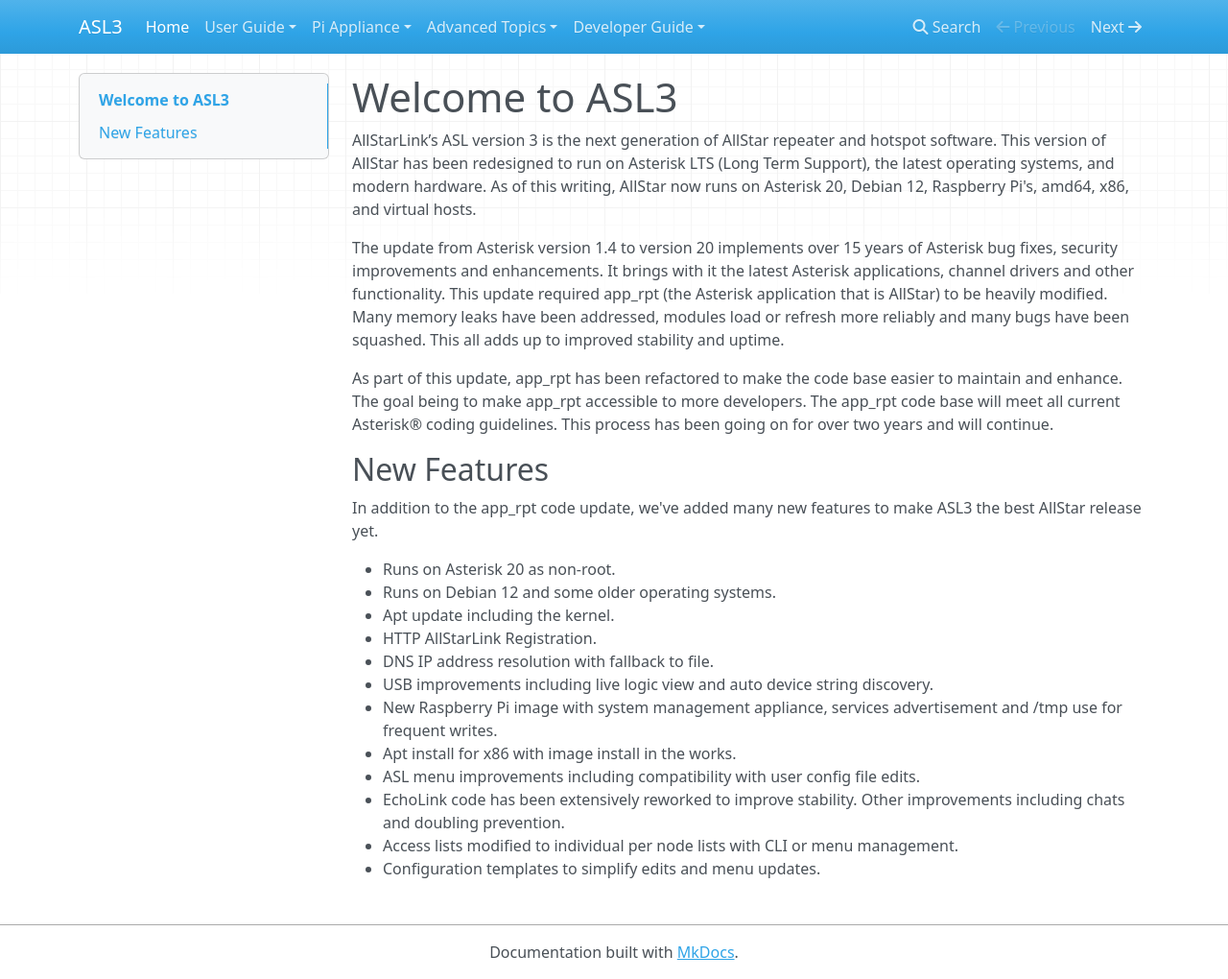
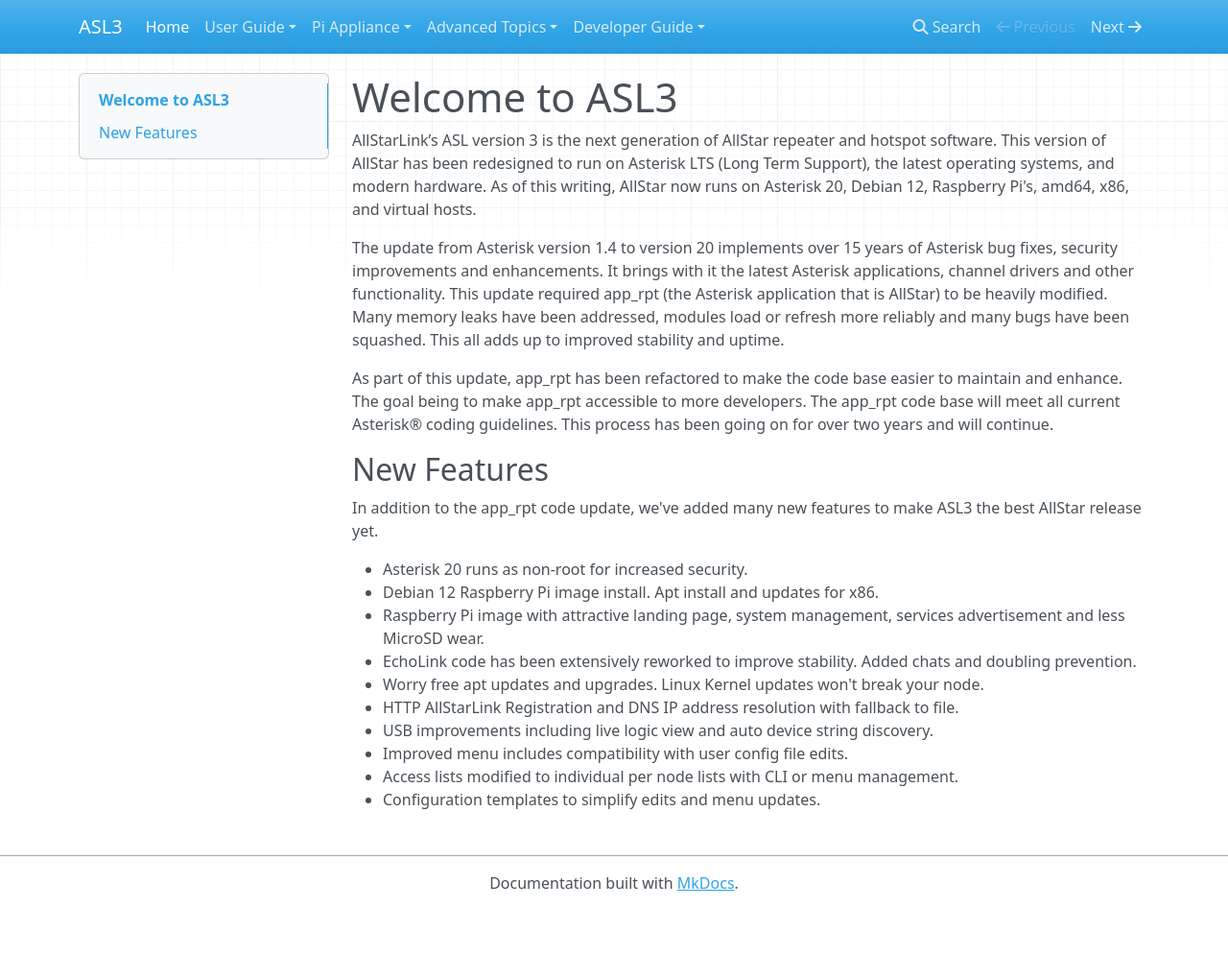
Before and after one commit to AllStarLink/ASL3-Manual, an MkDocs documentation site: the page built from docs/index.md, in a window 1280 px wide and 1020 px high. Shown: the whole window at 96% size. Built offline with MkDocs 1.6.1, drawn with Linux system fonts in a browser that asks for light colours; nearby versions of some CDN libraries.

Commit message:
Features: Add appeal, less geek

```diff
--- a/docs/index.md
+++ b/docs/index.md
@@ -10,15 +10,13 @@
 
 In addition to the app_rpt code update, we've added many new features to make ASL3 the best AllStar release yet.
 
- - Runs on Asterisk 20 as non-root.
- - Runs on Debian 12 and some older operating systems.
- - Apt update including the kernel.
- - HTTP AllStarLink Registration.
- - DNS IP address resolution with fallback to file.
+ - Asterisk 20 runs as non-root for increased security.
+ - Debian 12 Raspberry Pi image install. Apt install and updates for x86.
+ - Raspberry Pi image with attractive landing page, system management, services advertisement and less MicroSD wear.
+ - EchoLink code has been extensively reworked to improve stability. Added chats and doubling prevention.
+ - Worry free apt updates and upgrades. Linux Kernel updates won't break your node.
+ - HTTP AllStarLink Registration and DNS IP address resolution with fallback to file.
  - USB improvements including live logic view and auto device string discovery.
- - New Raspberry Pi image with system management appliance, services advertisement and /tmp use for frequent writes.
- - Apt install for x86 with image install in the works.
- - ASL menu improvements including compatibility with user config file edits.
- - EchoLink code has been extensively reworked to improve stability. Other improvements including chats and doubling prevention.
+ - Improved menu includes compatibility with user config file edits.
  - Access lists modified to individual per node lists with CLI or menu management.
  - Configuration templates to simplify edits and menu updates.
```
